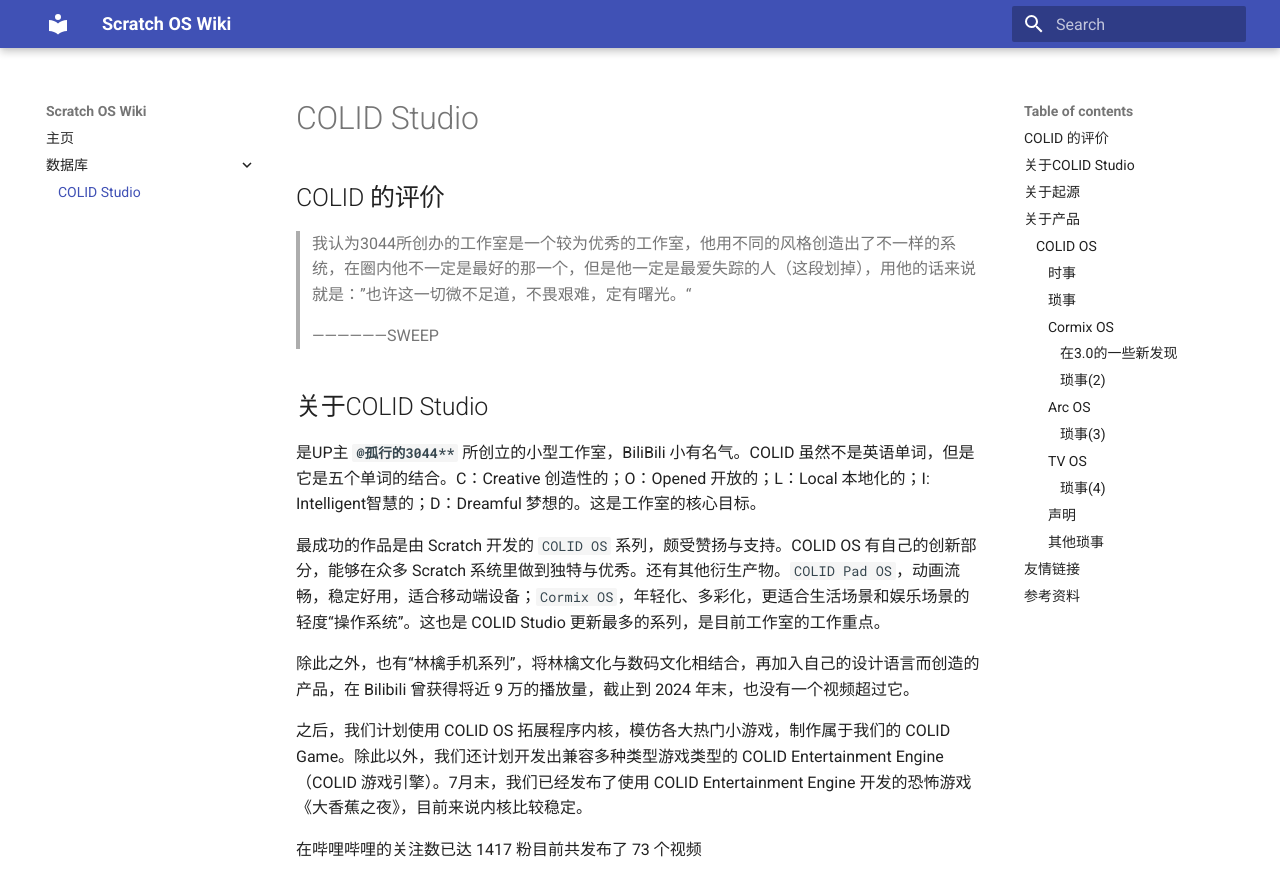
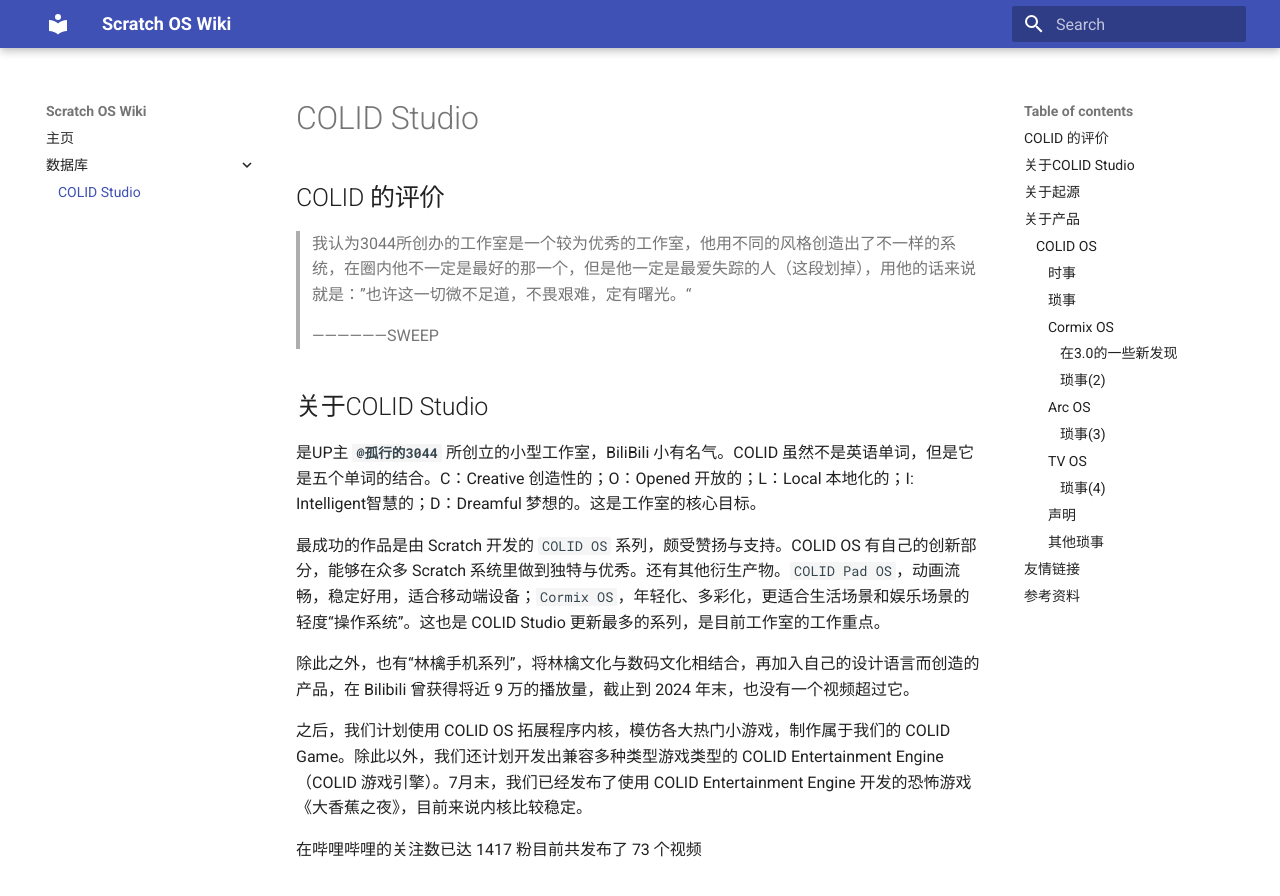
Before and after one commit to cxykevin/scratch-os-wiki, an MkDocs documentation site: the page built from docs/colid-studio/colid-studio.md, in a window 1280 px wide and 900 px high. Shown: the top 896 px of the window. Built offline with MkDocs 1.6.1 and Material for MkDocs 9.7.7, drawn with Linux system fonts in a browser that asks for light colours.

Commit message:
修复小错误

```diff
--- a/docs/colid-studio/colid-studio.md
+++ b/docs/colid-studio/colid-studio.md
@@ -8,7 +8,7 @@
 
 ## 关于COLID Studio
 
-是UP主 **`@孤行的3044**`** 所创立的小型工作室，BiliBili 小有名气。COLID 虽然不是英语单词，但是它是五个单词的结合。C：Creative 创造性的；O：Opened 开放的；L：Local 本地化的；I: Intelligent智慧的；D：Dreamful 梦想的。这是工作室的核心目标。
+是UP主 **`@孤行的3044`** 所创立的小型工作室，BiliBili 小有名气。COLID 虽然不是英语单词，但是它是五个单词的结合。C：Creative 创造性的；O：Opened 开放的；L：Local 本地化的；I: Intelligent智慧的；D：Dreamful 梦想的。这是工作室的核心目标。
 
 最成功的作品是由 Scratch 开发的 `COLID OS` 系列，颇受赞扬与支持。COLID OS 有自己的创新部分，能够在众多 Scratch 系统里做到独特与优秀。还有其他衍生产物。`COLID Pad OS`，动画流畅，稳定好用，适合移动端设备；`Cormix OS`，年轻化、多彩化，更适合生活场景和娱乐场景的轻度“操作系统”。这也是 COLID Studio 更新最多的系列，是目前工作室的工作重点。
 
```
